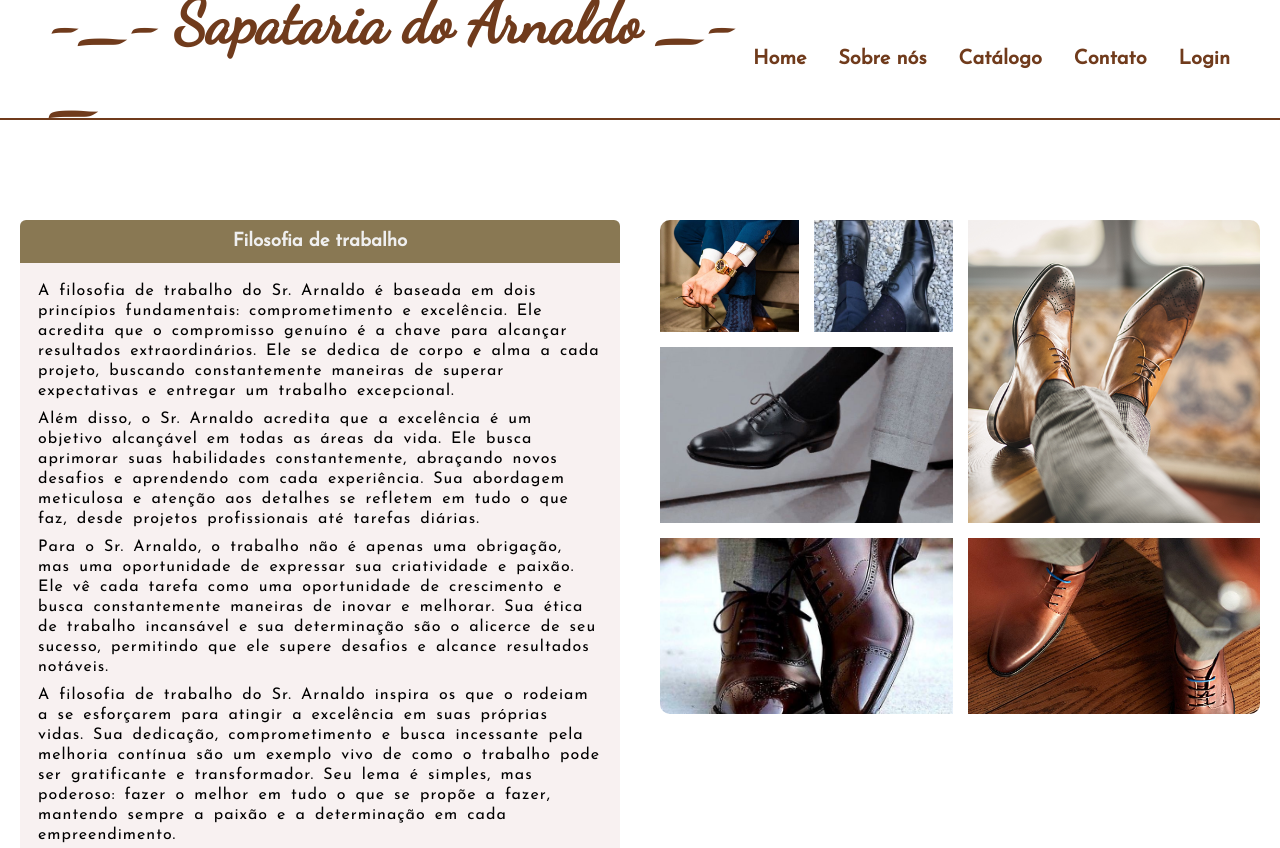
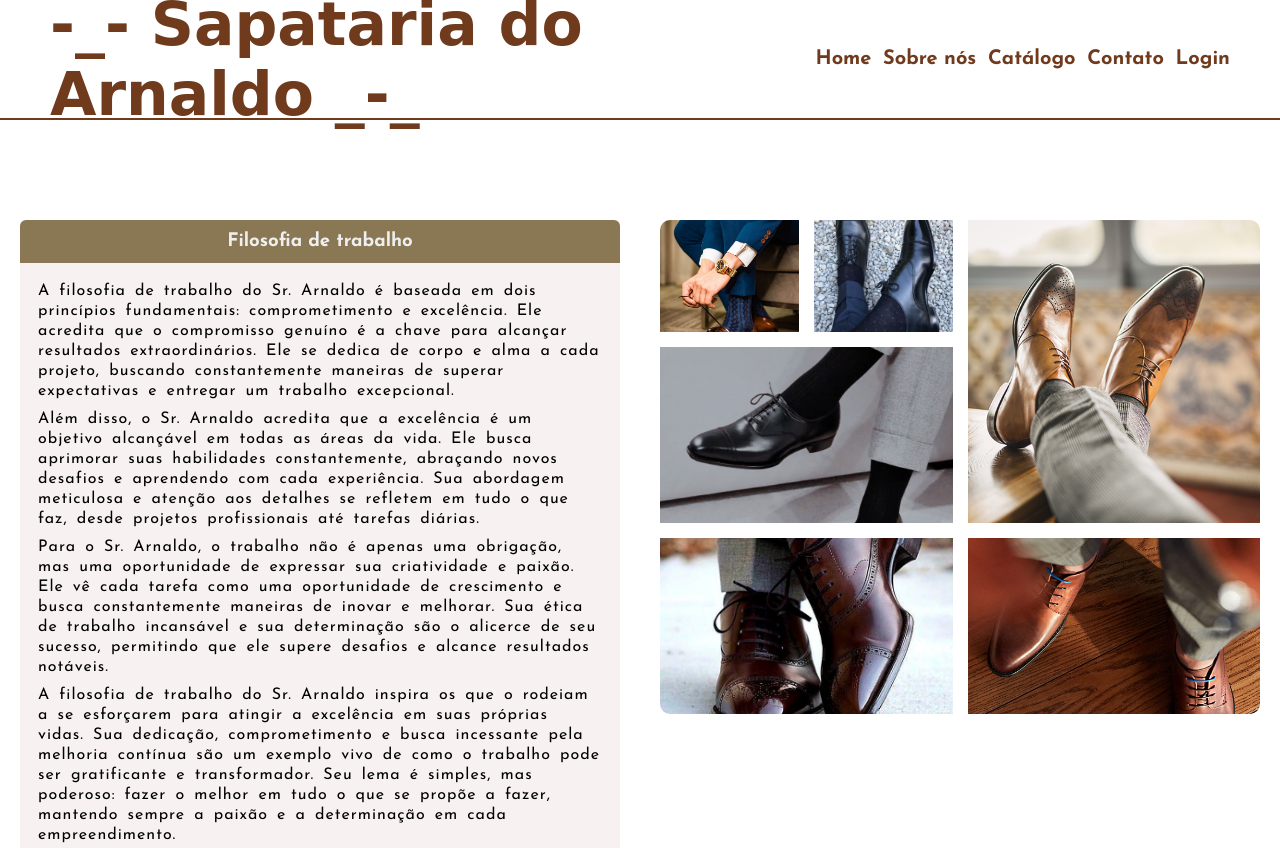
Before and after one commit to 2023-senai-sp-ford-enter/blueCase-sapataria-arnaldo, a plain HTML site: page index.html in a window 1280 px wide. Shown: the top 848 px of the page. Drawn offline with Linux system fonts and the light colour scheme.

Commit message:
Atualizando import de fontes

```diff
--- a/css/style.css
+++ b/css/style.css
@@ -1,5 +1,4 @@
-@import url('https://fonts.googleapis.com/css2?family=Josefin+Sans:ital,wght@0,400;1,700&family=Yellowtail&display=swap');
-@import url('https://fonts.googleapis.com/css2?family=Cookie&family=Dancing+Script&display=swap');
+@import url('https://fonts.googleapis.com/css2?family=Cookie&family=Josefin+Sans:wght@400;700&display=swap');
 
 :root {
     --color-primary: #703b1c;
```
